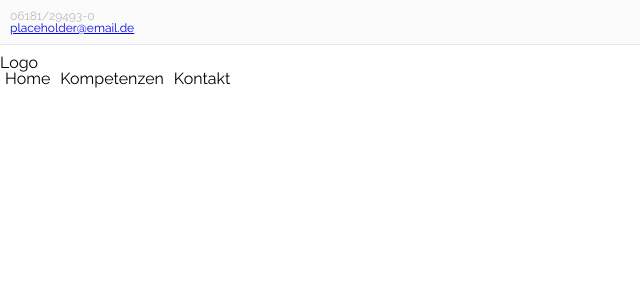
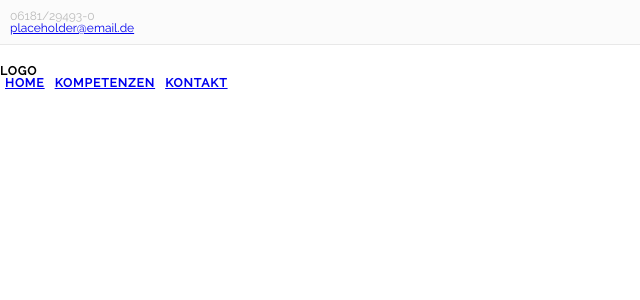
Before and after one commit to arnaudlewis/demo-prismic-react-redux, a React app: page / in a window 1280 px wide. Shown: the top 300 px of the page, without its empty margins (0-640 px from the left). Built offline with nearby package versions, Linux system fonts and the light colour scheme; a small style sheet from the web is missing; a web font is replaced by a local one.

Commit message:
Added base structure for header-navigation

```diff
--- a/src/ui/header-navigation/HeaderNavigation.js
+++ b/src/ui/header-navigation/HeaderNavigation.js
@@ -1,17 +1,23 @@
 import React from 'react';
 
 export const HeaderNavigation = () => {
-    const headerNavigation = {
-        'padding': '10px 0'
-    };
+    const styles = {
+        headerNavigation: {
+            padding: '20px 0',
 
-    const mainMenuLi = {
-        'display': 'inline-block',
-        'padding': '0 5px'
+            fontSize: 12,
+            fontWeight: 600,
+            letterSpacing: 1,
+            textTransform: 'uppercase'
+        },
+        mainMenuLi: {
+            display: 'inline-block',
+            padding: '0 5px'
+        }
     };
 
     return(
-        <div className="header-navigation" style={headerNavigation}>
+        <div className="header-navigation" style={styles.headerNavigation}>
             <div className="container">
                 <div className="row">
                     <div className="col-xs-2 col-sm-4">
@@ -19,9 +25,9 @@ export const HeaderNavigation = () => {
                     </div>
                     <div className="main-menu col-xs-2 col-sm-8 end-xs">
                         <ul>
-                            <li style={mainMenuLi}>Home</li>
-                            <li style={mainMenuLi}>Kompetenzen</li>
-                            <li style={mainMenuLi}>Kontakt</li>
+                            <li style={styles.mainMenuLi}><a href="/">Home</a></li>
+                            <li style={styles.mainMenuLi}><a href="/">Kompetenzen</a></li>
+                            <li style={styles.mainMenuLi}><a href="/">Kontakt</a></li>
                         </ul>
                     </div>
                 </div>
--- a/webpack.config.js
+++ b/webpack.config.js
@@ -55,6 +55,10 @@ module.exports = {
             {
                 test: /\.svg(\?v=\d+\.\d+\.\d+)?$/,
                 loader: 'url?limit=10000&mimetype=image/svg+xml'
+            },
+            {
+                test: /\.(png|jpg)$/,
+                loader: `url`
             }
         ]
     },
```
Also changed, not shown: public/img/logo-zoeller-steuerberatung.jpg (added).
